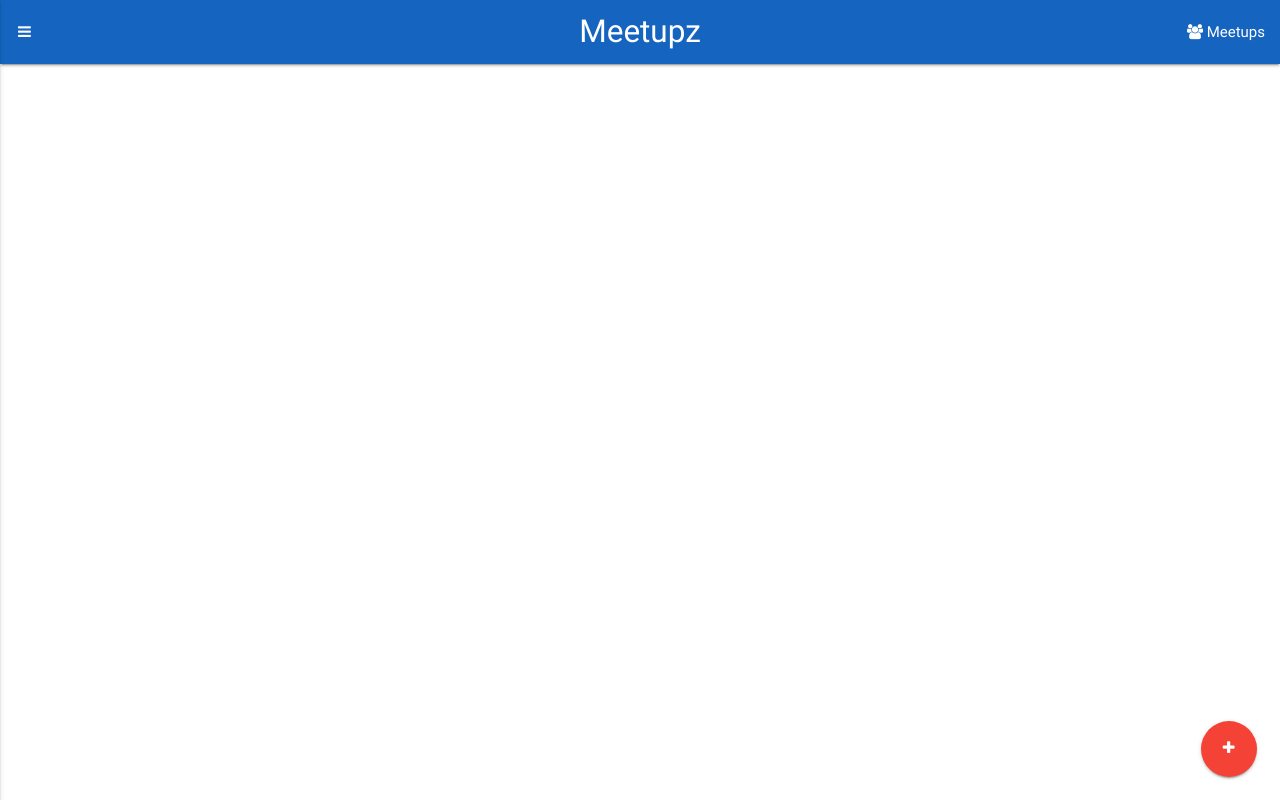
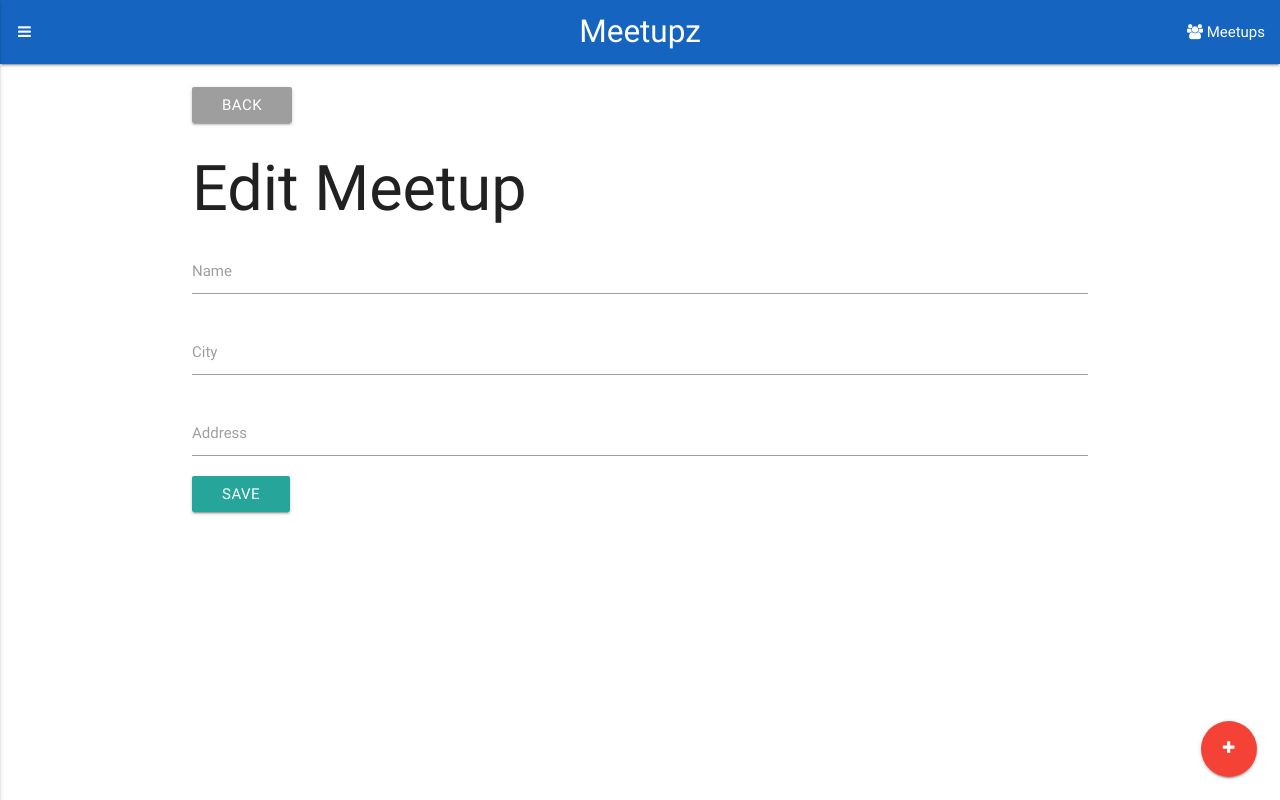
Before and after one commit to Analova/Meetupz, a React (Create React App) app in the folder client_src/: page /meetups/edit/1 in a window 1280 px wide. Built offline with nearby package versions, Linux system fonts and the light colour scheme; no server answers.

Commit message:
edit and delete done

```diff
--- /dev/null
+++ b/client_src/src/components/EditMeetup.js
@@ -0,0 +1,121 @@
+import React, { Component } from "react";
+import axios from "axios";
+import { Link } from "react-router-dom";
+
+class EditMeetup extends Component {
+  constructor(props) {
+    super(props);
+    this.state = {
+      id: "",
+      name: "",
+      city: "",
+      address: "",
+    };
+
+    this.handleInputChange = this.handleInputChange.bind(this);
+  }
+
+  componentDidMount() {
+    this.getMeetupDetails();
+  }
+
+  getMeetupDetails() {
+    let meetupId = this.props.match.params.id;
+    axios
+      .get(`http://localhost:3000/api/meetups/${meetupId}`)
+      .then((response) => {
+        this.setState(
+          {
+            id: response.data.id,
+            name: response.data.name,
+            city: response.data.city,
+            address: response.data.address,
+          },
+          () => {
+            console.log(this.state);
+          }
+        );
+      })
+      .catch((err) => console.log(err));
+  }
+
+  editMeetup(newMeetup) {
+    axios
+      .request({
+        method: "put",
+        url: `http://localhost:3000/api/meetups/${this.state.id}`,
+        data: newMeetup,
+      })
+      .then((response) => {
+        this.props.history.push("/");
+      })
+      .catch((err) => console.log(err));
+  }
+
+  onSubmit(e) {
+    const newMeetup = {
+      name: this.refs.name.value,
+      city: this.refs.city.value,
+      address: this.refs.address.value,
+    };
+    this.editMeetup(newMeetup);
+    e.preventDefault();
+  }
+
+  handleInputChange(e) {
+    const target = e.target;
+    const value = target.value;
+    const name = target.name;
+
+    this.setState({
+      [name]: value,
+    });
+  }
+
+  render() {
+    return (
+      <div>
+        <br />
+        <Link className="btn grey" to="/">
+          Back
+        </Link>
+        <h1>Edit Meetup</h1>
+        <form onSubmit={this.onSubmit.bind(this)}>
+          <div className="input-field">
+            <label htmlFor="name">Name</label>
+            <input
+              type="text"
+              name="name"
+              ref="name"
+              value={this.state.name}
+              onChange={this.handleInputChange}
+            />
+          </div>
+          <div className="input-field">
+            <label htmlFor="city">City</label>
+            <input
+              type="text"
+              name="city"
+              ref="city"
+              value={this.state.city}
+              onChange={this.handleInputChange}
+            />
+          </div>
+          <div className="input-field">
+            <label htmlFor="name">Address </label>
+            <input
+              type="text"
+              name="address"
+              ref="address"
+              value={this.state.address}
+              onChange={this.handleInputChange}
+            />
+          </div>
+          <input type="submit" value="Save" className="btn" />
+        </form>
+      </div>
+    );
+  }
+}
+
+export default EditMeetup;
--- a/client_src/src/components/Main.js
+++ b/client_src/src/components/Main.js
@@ -4,6 +4,7 @@
 import About from "./About";
 import MeetupDeatils from "./MeetupDetails";
 import AddMeetup from "./AddMeetup";
+import EditMeetup from "./EditMeetup";
 
 const Main = () => (
   <main>
@@ -11,6 +12,7 @@
       <Route exact path="/" component={Meetups} />
       <Route exact path="/about" component={About} />
       <Route exact path="/meetups/add" component={AddMeetup} />
+      <Route exact path="/meetups/edit/:id" component={EditMeetup} />
       <Route exact path="/meetups/:id" component={MeetupDeatils} />
     </Switch>
   </main>
--- a/client_src/src/components/MeetupDetails.js
+++ b/client_src/src/components/MeetupDetails.js
@@ -25,6 +25,15 @@
       })
       .catch((err) => console.log(err));
   }
+  onDelete() {
+    let meetupId = this.state.details.id;
+    axios
+      .delete(`http://localhost:3000/api/meetups/${meetupId}`)
+      .then((resposne) => {
+        this.props.history.push("/");
+      })
+      .catch((err) => console.log(err));
+  }
 
   render() {
     return (
@@ -43,7 +52,9 @@
         <Link className="btn" to={`/meetups/edit/${this.state.details.id}`}>
           Edit
         </Link>
-        <button className="btn red right">Delete</button>
+        <button onClick={this.onDelete.bind(this)} className="btn red right">
+          Delete
+        </button>
       </div>
     );
   }
```
